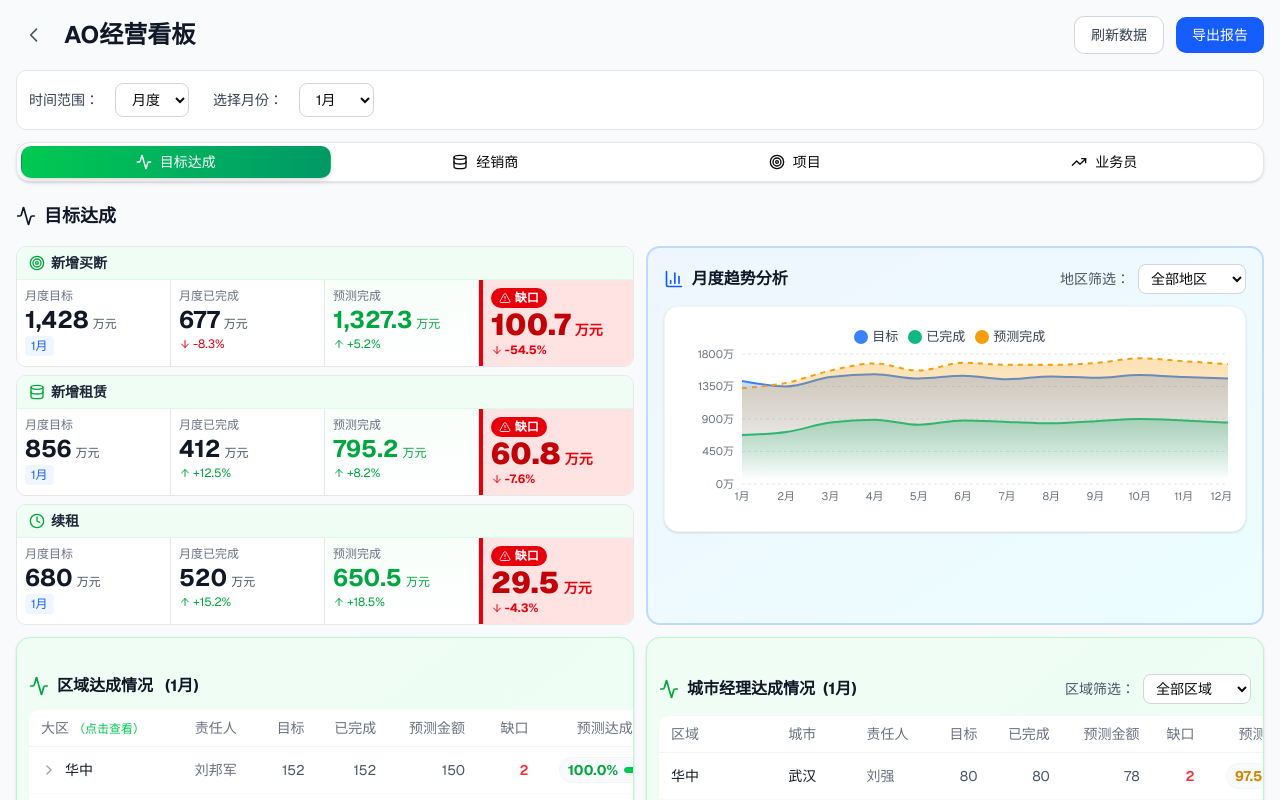
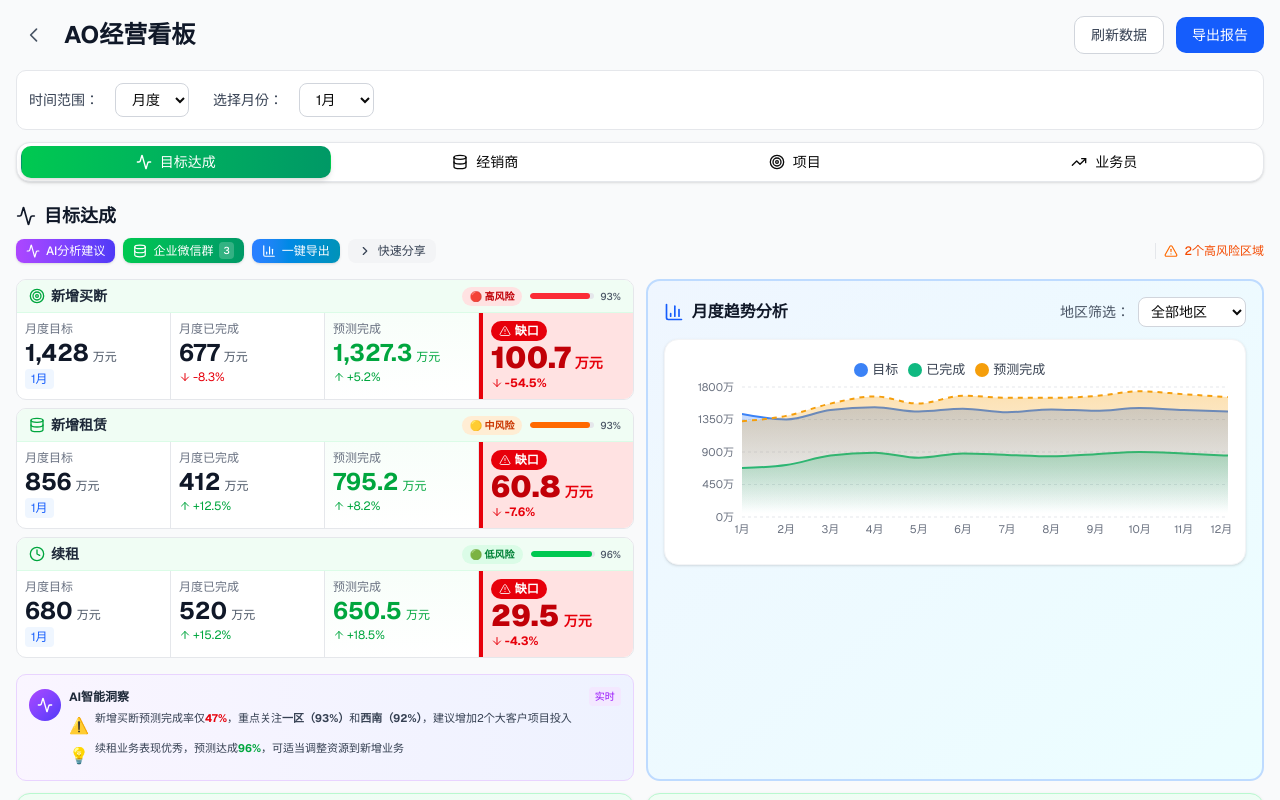
Before and after one commit to navylee1990/coze_jsc, a Next.js app: page /sales in a window 1280 px wide. Shown: the top 800 px of the page. Built offline with nearby package versions, Linux system fonts and the light colour scheme.

Commit message:
feat: 为目标达成页面添加智能操作栏、风险指示器等创意交互元素

```diff
--- a/src/app/sales/page.tsx
+++ b/src/app/sales/page.tsx
@@ -768,11 +768,40 @@ export default function SalesDashboard() {
 
         <TabsContent value="overview">
           {/* 目标达成标题 */}
-          <div className="mb-4 flex items-center gap-4">
-            <h2 className="text-lg font-semibold text-gray-900 flex items-center gap-2">
+          <div className="mb-4">
+            <h2 className="text-lg font-semibold text-gray-900 flex items-center gap-2 mb-2">
               <Activity className="w-5 h-5" />
               目标达成
             </h2>
+            {/* 智能操作栏 */}
+            <div className="flex flex-wrap items-center gap-2">
+              {/* AI分析建议 */}
+              <button className="inline-flex items-center gap-1.5 px-2.5 py-1 text-xs font-medium bg-gradient-to-r from-purple-500 to-indigo-600 text-white rounded-md hover:from-purple-600 hover:to-indigo-700 transition-all shadow-sm">
+                <Activity className="w-3.5 h-3.5" />
+                <span>AI分析建议</span>
+              </button>
+              {/* 企业微信群 */}
+              <button className="inline-flex items-center gap-1.5 px-2.5 py-1 text-xs font-medium bg-gradient-to-r from-green-500 to-emerald-600 text-white rounded-md hover:from-green-600 hover:to-emerald-700 transition-all shadow-sm">
+                <Database className="w-3.5 h-3.5" />
+                <span>企业微信群</span>
+                <span className="bg-white/20 px-1 py-0.5 rounded text-[10px]">3</span>
+              </button>
+              {/* 一键导出 */}
+              <button className="inline-flex items-center gap-1.5 px-2.5 py-1 text-xs font-medium bg-gradient-to-r from-blue-500 to-cyan-600 text-white rounded-md hover:from-blue-600 hover:to-cyan-700 transition-all shadow-sm">
+                <BarChart3 className="w-3.5 h-3.5" />
+                <span>一键导出</span>
+              </button>
+              {/* 快速分享 */}
+              <button className="inline-flex items-center gap-1.5 px-2.5 py-1 text-xs font-medium bg-gray-100 text-gray-700 rounded-md hover:bg-gray-200 transition-all">
+                <ChevronRight className="w-3.5 h-3.5" />
+                <span>快速分享</span>
+              </button>
+              {/* 风险提示 */}
+              <div className="flex items-center gap-1.5 ml-auto pl-2 border-l border-gray-200">
+                <AlertTriangle className="w-3.5 h-3.5 text-orange-500" />
+                <span className="text-xs font-medium text-orange-600">2个高风险区域</span>
+              </div>
+            </div>
           </div>
         {/* KPI指标 + 月度趋势分析 左右布局 */}
         <div className="flex flex-col lg:flex-row gap-3">
@@ -781,17 +810,33 @@ export default function SalesDashboard() {
             {/* 第一行：新增买断指标 */}
             <div className="bg-white border border-gray-200 rounded-lg overflow-hidden">
               <div className="bg-green-50 px-3 py-1.5 border-b border-green-100">
+                <div className="flex items-center justify-between">
                   <div className="flex items-center gap-1.5">
                     <Target className="w-4 h-4 text-green-600" />
                     <span className="text-sm font-bold text-gray-800">新增买断</span>
                   </div>
+                  <div className="flex items-center gap-2">
+                    {/* 风险等级徽章 */}
+                    <span className="inline-flex items-center px-2 py-0.5 rounded-full text-[10px] font-bold bg-red-100 text-red-700">
+                      🔴 高风险
+                    </span>
+                    {/* 迷你进度条 */}
+                    <div className="flex items-center gap-1.5">
+                      <div className="w-16 h-1.5 bg-gray-200 rounded-full overflow-hidden">
+                        <div className="h-full bg-red-500 rounded-full" style={{ width: `${((currentRangeData.predicted / currentRangeData.target) * 100).toFixed(0)}%` }}></div>
+                      </div>
+                      <span className="text-[10px] font-medium text-gray-600">{((currentRangeData.predicted / currentRangeData.target) * 100).toFixed(0)}%</span>
+                    </div>
+                  </div>
+                </div>
               </div>
               <div className="grid grid-cols-2 sm:grid-cols-4">
                 {/* 目标 */}
-                <div className="border-r border-b sm:border-b-0 border-gray-200 px-2 py-2">
+                <div className="border-r border-b sm:border-b-0 border-gray-200 px-2 py-2 cursor-pointer hover:bg-blue-50 transition-colors group relative">
                   <div className="flex items-center justify-between mb-1">
                     <div className="flex items-center gap-1 text-xs font-medium text-gray-500">
                       <span>{timeRangeLabel}目标</span>
+                      <ChevronRight className="w-3 h-3 opacity-0 group-hover:opacity-100 transition-opacity text-blue-500" />
                     </div>
                   </div>
                   <div className="flex items-baseline gap-1">
@@ -856,17 +901,33 @@ export default function SalesDashboard() {
             {/* 第二行：新增租赁指标 */}
             <div className="bg-white border border-gray-200 rounded-lg overflow-hidden">
               <div className="bg-green-50 px-3 py-1.5 border-b border-green-100">
+                <div className="flex items-center justify-between">
                   <div className="flex items-center gap-1.5">
                     <Database className="w-4 h-4 text-green-600" />
                     <span className="text-sm font-bold text-gray-800">新增租赁</span>
                   </div>
+                  <div className="flex items-center gap-2">
+                    {/* 风险等级徽章 */}
+                    <span className="inline-flex items-center px-2 py-0.5 rounded-full text-[10px] font-bold bg-orange-100 text-orange-700">
+                      🟡 中风险
+                    </span>
+                    {/* 迷你进度条 */}
+                    <div className="flex items-center gap-1.5">
+                      <div className="w-16 h-1.5 bg-gray-200 rounded-full overflow-hidden">
+                        <div className="h-full bg-orange-500 rounded-full" style={{ width: `${((leaseTimeRangeData[timeRange as keyof typeof leaseTimeRangeData].predicted / leaseTimeRangeData[timeRange as keyof typeof leaseTimeRangeData].target) * 100).toFixed(0)}%` }}></div>
+                      </div>
+                      <span className="text-[10px] font-medium text-gray-600">{((leaseTimeRangeData[timeRange as keyof typeof leaseTimeRangeData].predicted / leaseTimeRangeData[timeRange as keyof typeof leaseTimeRangeData].target) * 100).toFixed(0)}%</span>
+                    </div>
+                  </div>
+                </div>
               </div>
               <div className="grid grid-cols-2 sm:grid-cols-4">
                 {/* 目标 */}
-                <div className="border-r border-b sm:border-b-0 border-gray-200 px-2 py-2">
+                <div className="border-r border-b sm:border-b-0 border-gray-200 px-2 py-2 cursor-pointer hover:bg-blue-50 transition-colors group relative">
                   <div className="flex items-center justify-between mb-1">
                     <div className="flex items-center gap-1 text-xs font-medium text-gray-500">
                       <span>{timeRangeLabel}目标</span>
+                      <ChevronRight className="w-3 h-3 opacity-0 group-hover:opacity-100 transition-opacity text-blue-500" />
                     </div>
                   </div>
                   <div className="flex items-baseline gap-1">
@@ -931,17 +992,33 @@ export default function SalesDashboard() {
             {/* 第三行：续租指标 */}
             <div className="bg-white border border-gray-200 rounded-lg overflow-hidden">
               <div className="bg-green-50 px-3 py-1.5 border-b border-green-100">
+                <div className="flex items-center justify-between">
                   <div className="flex items-center gap-1.5">
                     <Clock className="w-4 h-4 text-green-600" />
                     <span className="text-sm font-bold text-gray-800">续租</span>
                   </div>
+                  <div className="flex items-center gap-2">
+                    {/* 风险等级徽章 */}
+                    <span className="inline-flex items-center px-2 py-0.5 rounded-full text-[10px] font-bold bg-green-100 text-green-700">
+                      🟢 低风险
+                    </span>
+                    {/* 迷你进度条 */}
+                    <div className="flex items-center gap-1.5">
+                      <div className="w-16 h-1.5 bg-gray-200 rounded-full overflow-hidden">
+                        <div className="h-full bg-green-500 rounded-full" style={{ width: `${((renewalTimeRangeData[timeRange as keyof typeof renewalTimeRangeData].predicted / renewalTimeRangeData[timeRange as keyof typeof renewalTimeRangeData].target) * 100).toFixed(0)}%` }}></div>
+                      </div>
+                      <span className="text-[10px] font-medium text-gray-600">{((renewalTimeRangeData[timeRange as keyof typeof renewalTimeRangeData].predicted / renewalTimeRangeData[timeRange as keyof typeof renewalTimeRangeData].target) * 100).toFixed(0)}%</span>
+                    </div>
+                  </div>
+                </div>
               </div>
               <div className="grid grid-cols-2 sm:grid-cols-4">
                 {/* 目标 */}
-                <div className="border-r border-b sm:border-b-0 border-gray-200 px-2 py-2">
+                <div className="border-r border-b sm:border-b-0 border-gray-200 px-2 py-2 cursor-pointer hover:bg-blue-50 transition-colors group relative">
                   <div className="flex items-center justify-between mb-1">
                     <div className="flex items-center gap-1 text-xs font-medium text-gray-500">
                       <span>{timeRangeLabel}目标</span>
+                      <ChevronRight className="w-3 h-3 opacity-0 group-hover:opacity-100 transition-opacity text-blue-500" />
                     </div>
                   </div>
                   <div className="flex items-baseline gap-1">
@@ -999,6 +1076,33 @@ export default function SalesDashboard() {
                       <span className="font-bold">{renewalTimeRangeData[timeRange as keyof typeof renewalTimeRangeData].gap > 0 ? '-' : '+'}4.3%</span>
                     </div>
                   )}
+                </div>
+              </div>
+            </div>
+
+            {/* 智能洞察卡片 */}
+            <div className="mt-2 bg-gradient-to-r from-purple-50 to-indigo-50 border border-purple-200 rounded-lg p-3">
+              <div className="flex items-start gap-2">
+                <div className="flex-shrink-0 mt-0.5">
+                  <div className="w-8 h-8 rounded-full bg-gradient-to-br from-purple-500 to-indigo-600 flex items-center justify-center">
+                    <Activity className="w-4 h-4 text-white" />
+                  </div>
+                </div>
+                <div className="flex-1 min-w-0">
+                  <div className="flex items-center justify-between mb-1.5">
+                    <h4 className="text-xs font-bold text-gray-800">AI智能洞察</h4>
+                    <span className="text-[10px] text-purple-600 bg-purple-100 px-1.5 py-0.5 rounded">实时</span>
+                  </div>
+                  <div className="space-y-1">
+                    <div className="flex items-start gap-1.5">
+                      <span className="text-red-500 font-bold mt-0.5">⚠️</span>
+                      <p className="text-[11px] text-gray-700 leading-tight">新增买断预测完成率仅<span className="font-bold text-red-600">47%</span>，重点关注<span className="font-bold">一区（93%）</span>和<span className="font-bold">西南（92%）</span>，建议增加2个大客户项目投入</p>
+                    </div>
+                    <div className="flex items-start gap-1.5">
+                      <span className="text-orange-500 font-bold mt-0.5">💡</span>
+                      <p className="text-[11px] text-gray-700 leading-tight">续租业务表现优秀，预测达成<span className="font-bold text-green-600">96%</span>，可适当调整资源到新增业务</p>
+                    </div>
+                  </div>
                 </div>
               </div>
             </div>
```
Lines whose indentation alone changed are shown as unchanged.
